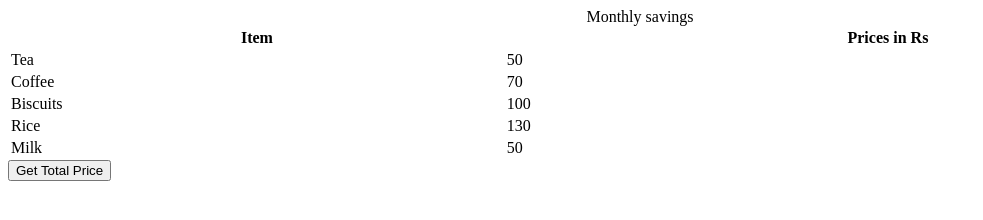
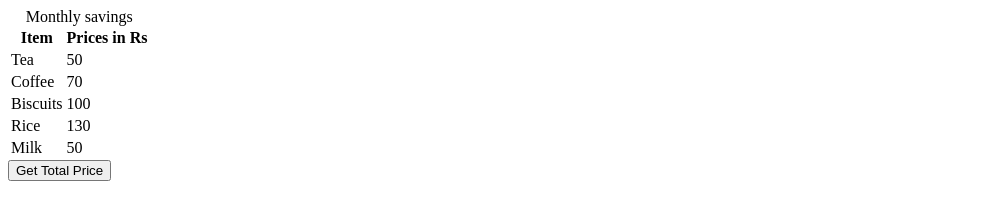
Before and after one commit to acciojob/grofers-checkout-justtshreyansh, a website: page main.html in a window 1280 px wide. Shown: the whole page, without its empty margins (0-983 px from the left). Drawn offline with Linux system fonts and the light colour scheme.

Commit message:
created a submission

```diff
--- a/main.html
+++ b/main.html
@@ -8,14 +8,16 @@
 
 <body>
     <!-- the entire body must be written by student -->
-    <table style="width: 100%">
-    <caption>
-      Monthly savings
-    </caption>
+
+<table>
+  <caption>Monthly savings</caption>
+  <thead>
     <tr>
       <th>Item</th>
       <th>Prices in Rs</th>
     </tr>
+  </thead>
+  <tbody>
     <tr>
       <td class="item">Tea</td>
       <td class="price">50</td>
@@ -36,7 +38,10 @@
       <td class="item">Milk</td>
       <td class="price">50</td>
     </tr>
-  </table>
+  </tbody>
+</table>
+
+<div id="ans"></div>
     <script type="text/javascript" src="./script.js">
 </script>
 
--- a/script.js
+++ b/script.js
@@ -2,10 +2,7 @@ const getSumBtn = document.createElement("button");
 getSumBtn.append("Get Total Price");
 document.body.appendChild(getSumBtn);
 
-// const getSum = () => {
-// //Add your code here
 
-// };
   const getSum = () => {
     const priceCells = document.querySelectorAll('td.price');
 
```
Lines whose indentation alone changed are shown as unchanged.
